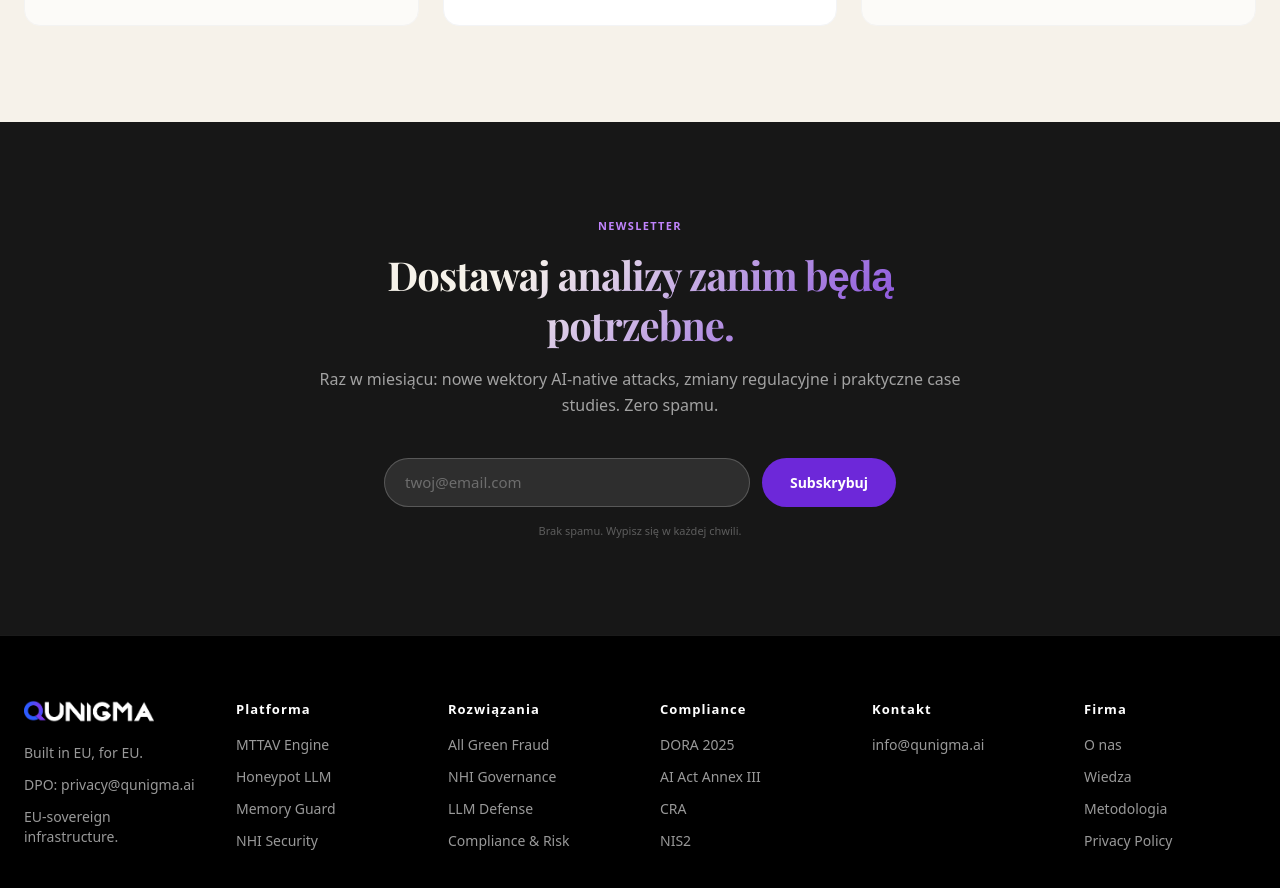
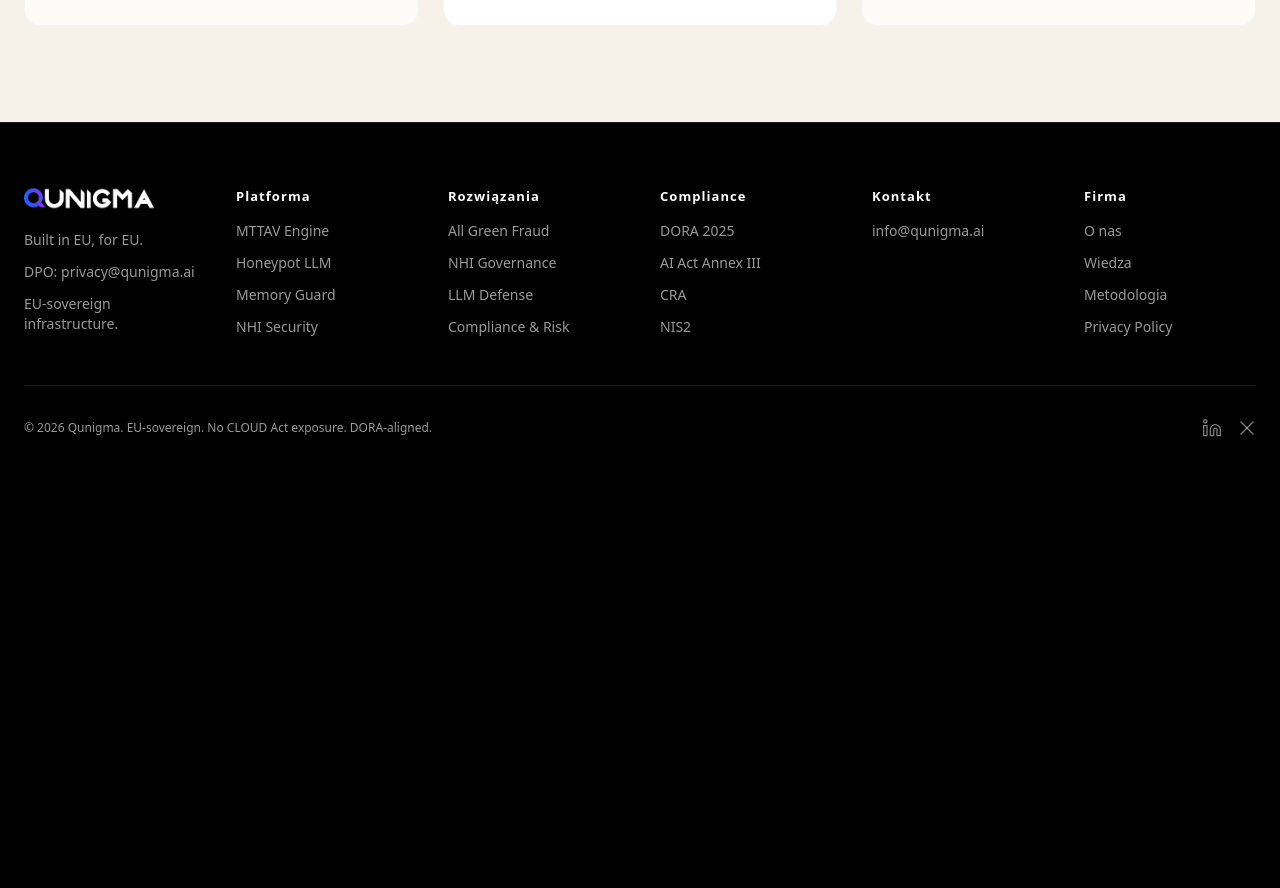
Before and after one commit to JKulczynski/qunigma-landing, a Next.js app: page /wiedza in a window 1280 px wide. Shown: the part 1400-2288 px from the top of the page. After the commit the page ends 1902 px from the top, so only its background shows below. Built offline with nearby package versions, Linux system fonts and the light colour scheme; a web font is replaced by a local one.

Commit message:
[AI] Wylaczona sekcja Newsletter na /wiedza i /en/resources
Formularz byl niepodpiety pod zaden backend (brak state, brak CRM).
Jan zdecydowal: wylaczyc do czasu az bedzie realna infrastruktura
(HubSpot/Brevo z listy technicznych TODO), zamiast zostawiac martwa obietnice.

```diff
--- a/app/en/resources/page.tsx
+++ b/app/en/resources/page.tsx
@@ -133,33 +133,6 @@ export default function EnWiedzaPage() {
           </div>
         </section>
 
-        {/* Newsletter */}
-        <section className="bg-[#171717] py-24 px-6 w-full">
-          <div className="max-w-2xl mx-auto text-center">
-            <span className="text-[11px] text-purple-400 font-bold tracking-[0.12em] uppercase mb-4 block">Newsletter</span>
-            <h2
-              className="text-[28px] md:text-[40px] font-bold leading-tight tracking-tight mb-4 font-[family-name:var(--font-playfair)]"
-              style={{ backgroundImage: 'linear-gradient(135deg, #F6F2EA 30%, #6D28D9 100%)', WebkitBackgroundClip: 'text', WebkitTextFillColor: 'transparent', backgroundClip: 'text' }}
-            >
-              Get analyses before you need them.
-            </h2>
-            <p className="text-[16px] text-white/60 mb-10 leading-relaxed">
-              Once a month: new AI-native attack vectors, regulatory changes and practical case studies. Zero spam.
-            </p>
-            <div className="flex flex-col sm:flex-row gap-3 max-w-lg mx-auto">
-              <input
-                type="email"
-                placeholder="your@email.com"
-                className="flex-1 bg-white/10 border border-white/20 text-white placeholder-white/30 px-5 py-3 rounded-full text-[15px] focus:outline-none focus:border-purple-500 transition-colors"
-              />
-              <button className="bg-[#6D28D9] text-white px-7 py-3 rounded-full text-[14px] font-semibold hover:bg-[#5B21B6] transition-colors shrink-0">
-                Subscribe
-              </button>
-            </div>
-            <p className="text-[11px] text-white/30 mt-4">No spam. Unsubscribe at any time.</p>
-          </div>
-        </section>
-
       </main>
       <Footer />
     </>
--- a/app/wiedza/page.tsx
+++ b/app/wiedza/page.tsx
@@ -150,33 +150,6 @@ export default function WiedzaPage() {
           </div>
         </section>
 
-        {/* Newsletter */}
-        <section className="bg-[#171717] py-24 px-6 w-full">
-          <div className="max-w-2xl mx-auto text-center">
-            <span className="text-[11px] text-purple-400 font-bold tracking-[0.12em] uppercase mb-4 block">Newsletter</span>
-            <h2
-              className="text-[28px] md:text-[40px] font-bold leading-tight tracking-tight mb-4 font-[family-name:var(--font-playfair)]"
-              style={{ backgroundImage: 'linear-gradient(135deg, #F6F2EA 30%, #6D28D9 100%)', WebkitBackgroundClip: 'text', WebkitTextFillColor: 'transparent', backgroundClip: 'text' }}
-            >
-              Dostawaj analizy zanim będą potrzebne.
-            </h2>
-            <p className="text-[16px] text-white/60 mb-10 leading-relaxed">
-              Raz w miesiącu: nowe wektory AI-native attacks, zmiany regulacyjne i praktyczne case studies. Zero spamu.
-            </p>
-            <div className="flex flex-col sm:flex-row gap-3 max-w-lg mx-auto">
-              <input
-                type="email"
-                placeholder="twoj@email.com"
-                className="flex-1 bg-white/10 border border-white/20 text-white placeholder-white/30 px-5 py-3 rounded-full text-[15px] focus:outline-none focus:border-purple-500 transition-colors"
-              />
-              <button className="bg-[#6D28D9] text-white px-7 py-3 rounded-full text-[14px] font-semibold hover:bg-[#5B21B6] transition-colors shrink-0">
-                Subskrybuj
-              </button>
-            </div>
-            <p className="text-[11px] text-white/30 mt-4">Brak spamu. Wypisz się w każdej chwili.</p>
-          </div>
-        </section>
-
       </main>
       <Footer />
     </>
```
